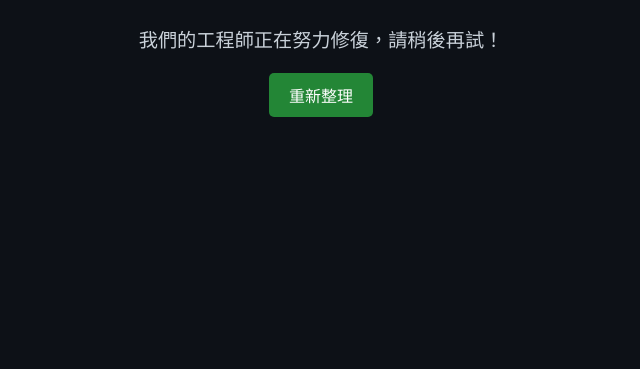
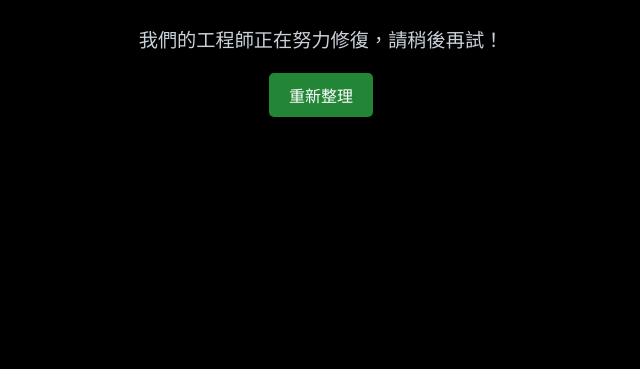
Before and after one commit to ryanchiang0306/HW_1_D1285401, a plain HTML site: page index.html in a window 1280 px wide. Shown: the part 447-816 px from the top of the page, without its empty margins (319-959 px from the left). Drawn offline with Linux system fonts and the light colour scheme.

Commit message:
Update index.html

```diff
--- a/index.html
+++ b/index.html
@@ -6,7 +6,7 @@
     <title>GitHub 當機中</title>
     <style>
         body {
-            background-color: #0D1117;
+            background-color: #000000;
             color: #C9D1D9;
             font-family: -apple-system, BlinkMacSystemFont, BlinkMacSystemFont, "Segoe UI", Roboto, "Helvetica Neue", Arial, sans-serif;
             display: flex;
```
